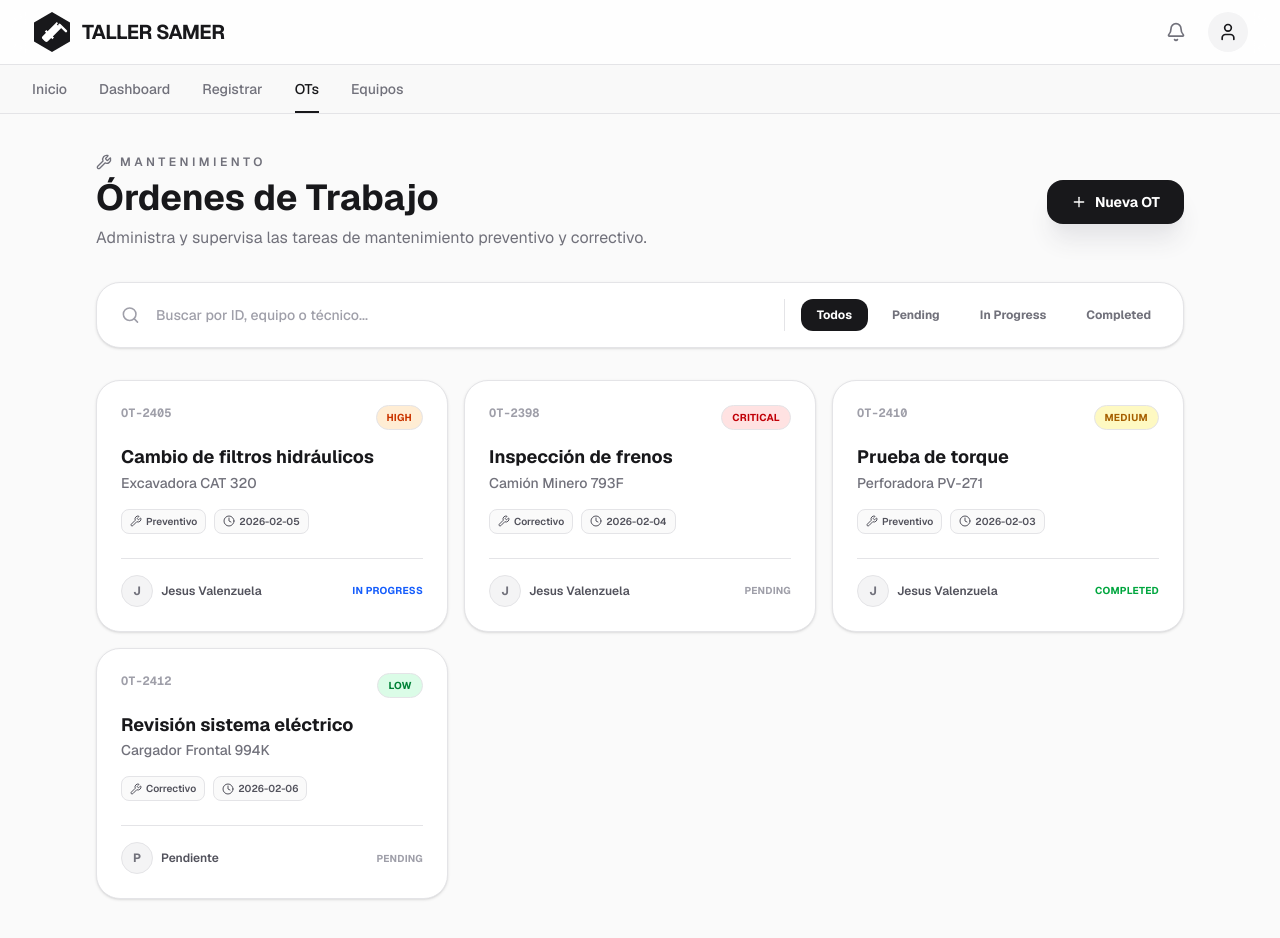
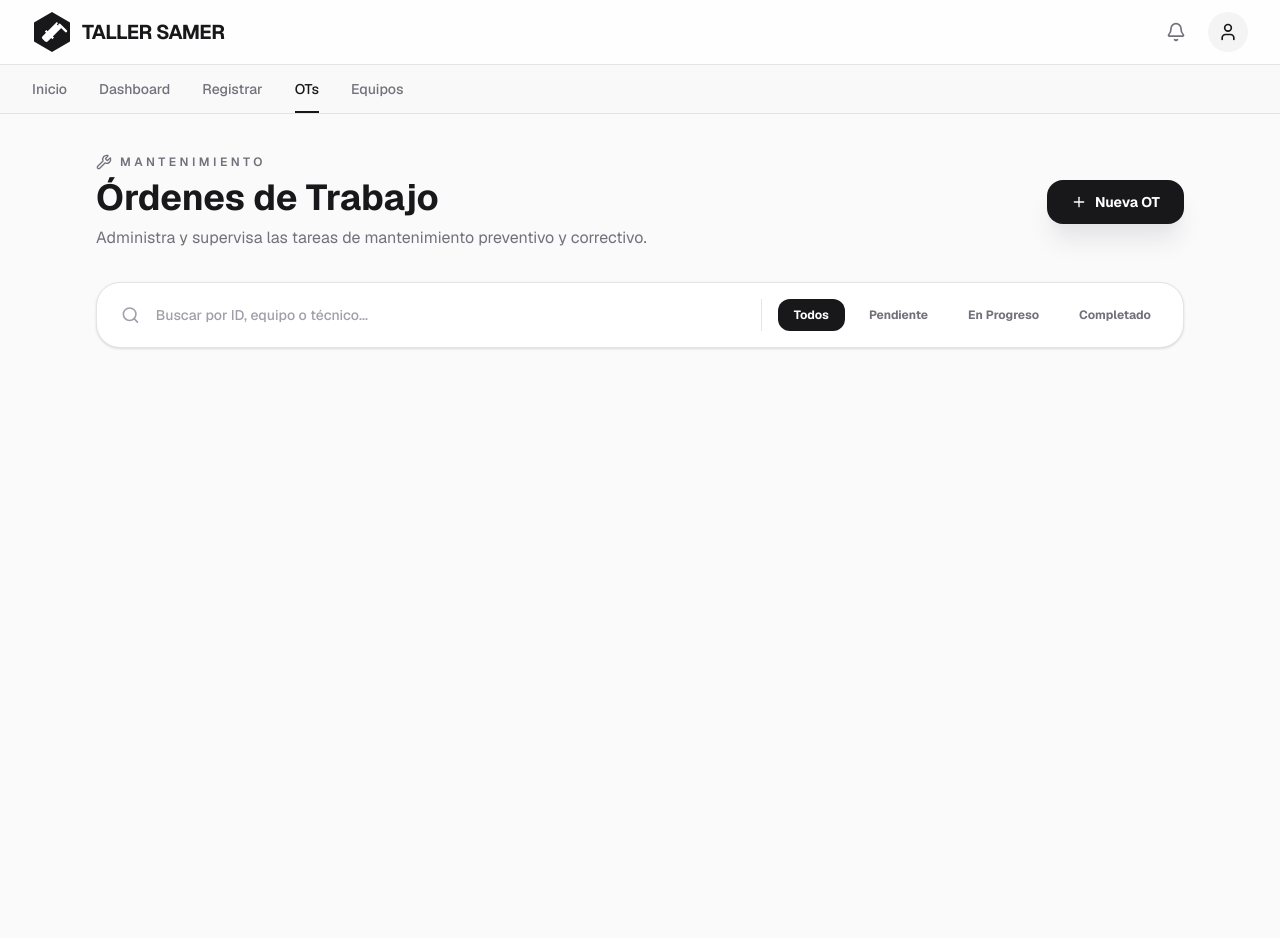
Before and after one commit to adriaavila/taller-samer, a Next.js app: page /work-orders in a window 1280 px wide. After the commit the page ends 800 px from the top, so only its background shows below. Built offline with nearby package versions, Linux system fonts and the light colour scheme.

Commit message:
Translate statuses to Spanish and minor fixes

```diff
--- a/src/app/dashboard/page.tsx
+++ b/src/app/dashboard/page.tsx
@@ -2,26 +2,13 @@ import Link from "next/link";
 import { ArrowUpRight, ChartBar, Clock, Gauge, Users } from "lucide-react";
 
 const kpis = [
-  { title: "Horas registradas", value: "154h", change: "+12%" },
-  { title: "OT finalizadas", value: "28", change: "+4" },
-  { title: "Tasa de cumplimiento", value: "92%", change: "+1.8%" },
-  { title: "Backlog", value: "11", change: "-3" },
+  { title: "Horas registradas", value: "0h", change: "0%" },
+  { title: "OT finalizadas", value: "0", change: "0" },
+  { title: "Tasa de cumplimiento", value: "0%", change: "0%" },
+  { title: "Backlog", value: "0", change: "0" },
 ];
 
-const activity = [
-  {
-    title: "OT-2401 · Ajuste de suspensión",
-    meta: "Equipo Norte · 2h 15m",
-  },
-  {
-    title: "OT-2394 · Diagnóstico eléctrico",
-    meta: "Bahía 3 · 1h 10m",
-  },
-  {
-    title: "OT-2412 · Inspección preventiva",
-    meta: "Zona A · 3 técnicos",
-  },
-];
+const activity: Array<{ title: string; meta: string }> = [];
 
 export default function DashboardPage() {
   return (
@@ -68,7 +55,8 @@ export default function DashboardPage() {
               </Link>
             </div>
             <div className="mt-6 space-y-4">
-              {activity.map((item) => (
+              {activity.length > 0 ? (
+                activity.map((item) => (
                   <div
                     key={item.title}
                     className="flex items-start gap-3 rounded-2xl border border-zinc-100 bg-zinc-50/70 px-4 py-3"
@@ -79,7 +67,10 @@ export default function DashboardPage() {
                       <p className="text-xs text-zinc-500">{item.meta}</p>
                     </div>
                   </div>
-              ))}
+                ))
+              ) : (
+                <div className="text-sm text-zinc-500 text-center py-4">No hay actividad reciente</div>
+              )}
             </div>
           </div>
 
@@ -89,14 +80,14 @@ export default function DashboardPage() {
                 <Gauge className="h-5 w-5 text-zinc-400" />
                 <div>
                   <p className="text-sm font-semibold text-zinc-900">Eficiencia por bahía</p>
-                  <p className="text-xs text-zinc-500">Bahía 2 lidera con 97%</p>
+                  <p className="text-xs text-zinc-500">Sin datos registrados</p>
                 </div>
               </div>
               <div className="mt-4 flex items-center gap-2">
                 <div className="h-2 flex-1 rounded-full bg-zinc-100">
-                  <div className="h-2 w-[85%] rounded-full bg-zinc-900" />
+                  <div className="h-2 w-[0%] rounded-full bg-zinc-900" />
                 </div>
-                <span className="text-xs font-semibold text-zinc-600">85%</span>
+                <span className="text-xs font-semibold text-zinc-600">0%</span>
               </div>
             </div>
 
@@ -105,21 +96,21 @@ export default function DashboardPage() {
                 <Users className="h-5 w-5 text-zinc-400" />
                 <div>
                   <p className="text-sm font-semibold text-zinc-900">Cobertura de turno</p>
-                  <p className="text-xs text-zinc-500">12 técnicos activos</p>
+                  <p className="text-xs text-zinc-500">0 técnicos activos</p>
                 </div>
               </div>
               <div className="mt-4 grid grid-cols-3 gap-2 text-xs text-zinc-500">
                 <div className="rounded-2xl bg-zinc-100 px-3 py-2 text-center">
                   Mañana
-                  <span className="mt-1 block text-sm font-semibold text-zinc-900">6</span>
+                  <span className="mt-1 block text-sm font-semibold text-zinc-900">0</span>
                 </div>
                 <div className="rounded-2xl bg-zinc-100 px-3 py-2 text-center">
                   Tarde
-                  <span className="mt-1 block text-sm font-semibold text-zinc-900">4</span>
+                  <span className="mt-1 block text-sm font-semibold text-zinc-900">0</span>
                 </div>
                 <div className="rounded-2xl bg-zinc-100 px-3 py-2 text-center">
                   Noche
-                  <span className="mt-1 block text-sm font-semibold text-zinc-900">2</span>
+                  <span className="mt-1 block text-sm font-semibold text-zinc-900">0</span>
                 </div>
               </div>
             </div>
--- a/src/app/work-orders/new/page.tsx
+++ b/src/app/work-orders/new/page.tsx
@@ -13,7 +13,7 @@ import {
     AlertTriangle,
 } from "lucide-react";
 import { cn } from "@/lib/utils";
-import { EQUIPMENT_LIST } from "@/lib/constants";
+import { EQUIPMENT_LIST, WORKERS_LIST } from "@/lib/constants";
 
 export default function NewWorkOrderPage() {
     const router = useRouter();
@@ -155,7 +155,11 @@ export default function NewWorkOrderPage() {
                                     className="w-full appearance-none rounded-2xl border border-zinc-200 bg-zinc-50 px-5 py-4 text-base text-zinc-900 transition focus:border-zinc-900 focus:bg-white focus:ring-4 focus:ring-zinc-900/5 outline-none"
                                 >
                                     <option value="" disabled>Selecciona un técnico (opcional)...</option>
-                                    <option value="Jesus Valenzuela">Jesus Valenzuela</option>
+                                    {WORKERS_LIST.map((worker) => (
+                                        <option key={worker.id} value={worker.name}>
+                                            {worker.name}
+                                        </option>
+                                    ))}
                                 </select>
                                 <User className="pointer-events-none absolute right-5 top-1/2 h-5 w-5 -translate-y-1/2 text-zinc-400" />
                             </div>
--- a/src/app/work-orders/page.tsx
+++ b/src/app/work-orders/page.tsx
@@ -15,48 +15,16 @@ import {
 import { cn } from "@/lib/utils";
 
 // Mock Data for Work Orders
-const workOrders = [
-  {
-    id: "OT-2405",
-    title: "Cambio de filtros hidráulicos",
-    equipment: "Excavadora CAT 320",
-    type: "Preventivo",
-    priority: "High",
-    status: "In Progress",
-    assignedTo: "Jesus Valenzuela",
-    date: "2026-02-05",
-  },
-  {
-    id: "OT-2398",
-    title: "Inspección de frenos",
-    equipment: "Camión Minero 793F",
-    type: "Correctivo",
-    priority: "Critical",
-    status: "Pending",
-    assignedTo: "Jesus Valenzuela",
-    date: "2026-02-04",
-  },
-  {
-    id: "OT-2410",
-    title: "Prueba de torque",
-    equipment: "Perforadora PV-271",
-    type: "Preventivo",
-    priority: "Medium",
-    status: "Completed",
-    assignedTo: "Jesus Valenzuela",
-    date: "2026-02-03",
-  },
-  {
-    id: "OT-2412",
-    title: "Revisión sistema eléctrico",
-    equipment: "Cargador Frontal 994K",
-    type: "Correctivo",
-    priority: "Low",
-    status: "Pending",
-    assignedTo: "Pendiente",
-    date: "2026-02-06",
-  },
-];
+const workOrders: Array<{
+  id: string;
+  title: string;
+  equipment: string;
+  type: string;
+  priority: string;
+  status: string;
+  assignedTo: string;
+  date: string;
+}> = [];
 
 const priorityColor: Record<string, string> = {
   Critical: "text-red-700 bg-red-100 border-red-200",
@@ -66,16 +34,16 @@ const priorityColor: Record<string, string> = {
 };
 
 const statusColor: Record<string, string> = {
-  Pending: "text-zinc-600 bg-zinc-100",
-  "In Progress": "text-blue-700 bg-blue-100 border-blue-200",
-  Completed: "text-green-700 bg-green-100 border-green-200",
+  Pendiente: "text-zinc-600 bg-zinc-100",
+  "En Progreso": "text-blue-700 bg-blue-100 border-blue-200",
+  Completado: "text-green-700 bg-green-100 border-green-200",
 };
 
 export default function WorkOrdersPage() {
-  const [filter, setFilter] = useState("All");
+  const [filter, setFilter] = useState("Todos");
 
   const filteredOrders =
-    filter === "All"
+    filter === "Todos"
       ? workOrders
       : workOrders.filter((ot) => ot.status === filter);
 
@@ -117,7 +85,7 @@ export default function WorkOrdersPage() {
           </div>
           <div className="flex items-center gap-2 p-2">
             <div className="h-8 w-px bg-zinc-200 mx-2 hidden sm:block" />
-            {["All", "Pending", "In Progress", "Completed"].map((status) => (
+            {["Todos", "Pendiente", "En Progreso", "Completado"].map((status) => (
               <button
                 key={status}
                 onClick={() => setFilter(status)}
@@ -128,7 +96,7 @@ export default function WorkOrdersPage() {
                     : "bg-transparent text-zinc-500 hover:bg-zinc-50 hover:text-zinc-900"
                 )}
               >
-                {status === "All" ? "Todos" : status}
+                {status}
               </button>
             ))}
           </div>
@@ -184,7 +152,7 @@ export default function WorkOrdersPage() {
                     {ot.assignedTo}
                   </span>
                 </div>
-                <span className={cn("text-[10px] font-bold uppercase tracking-wide", ot.status === "In Progress" ? "text-blue-600" : ot.status === "Completed" ? "text-green-600" : "text-zinc-400")}>
+                <span className={cn("text-[10px] font-bold uppercase tracking-wide", ot.status === "En Progreso" ? "text-blue-600" : ot.status === "Completado" ? "text-green-600" : "text-zinc-400")}>
                   {ot.status}
                 </span>
               </div>
--- a/src/components/header.tsx
+++ b/src/components/header.tsx
@@ -5,13 +5,14 @@ import { User, Bell, Check, Users } from "lucide-react";
 import Link from "next/link";
 import { cn } from "@/lib/utils";
 import { Logo } from "@/components/logo";
+import { WORKERS_LIST } from "@/lib/constants";
 
 export function Header() {
     const [isUserMenuOpen, setIsUserMenuOpen] = useState(false);
 
-    // Mock user/worker state
-    const currentWorker = "Jesus Valenzuela";
-    const availableWorkers = ["Jesus Valenzuela"];
+    // Use actual workers from constants
+    const availableWorkers = WORKERS_LIST.map(w => w.name);
+    const currentWorker = availableWorkers[0] || "Trabajador";
 
     return (
         <header className="sticky top-0 z-40 w-full border-b border-zinc-200 bg-white/80 backdrop-blur-md">
```
Lines whose indentation alone changed are shown as unchanged.
